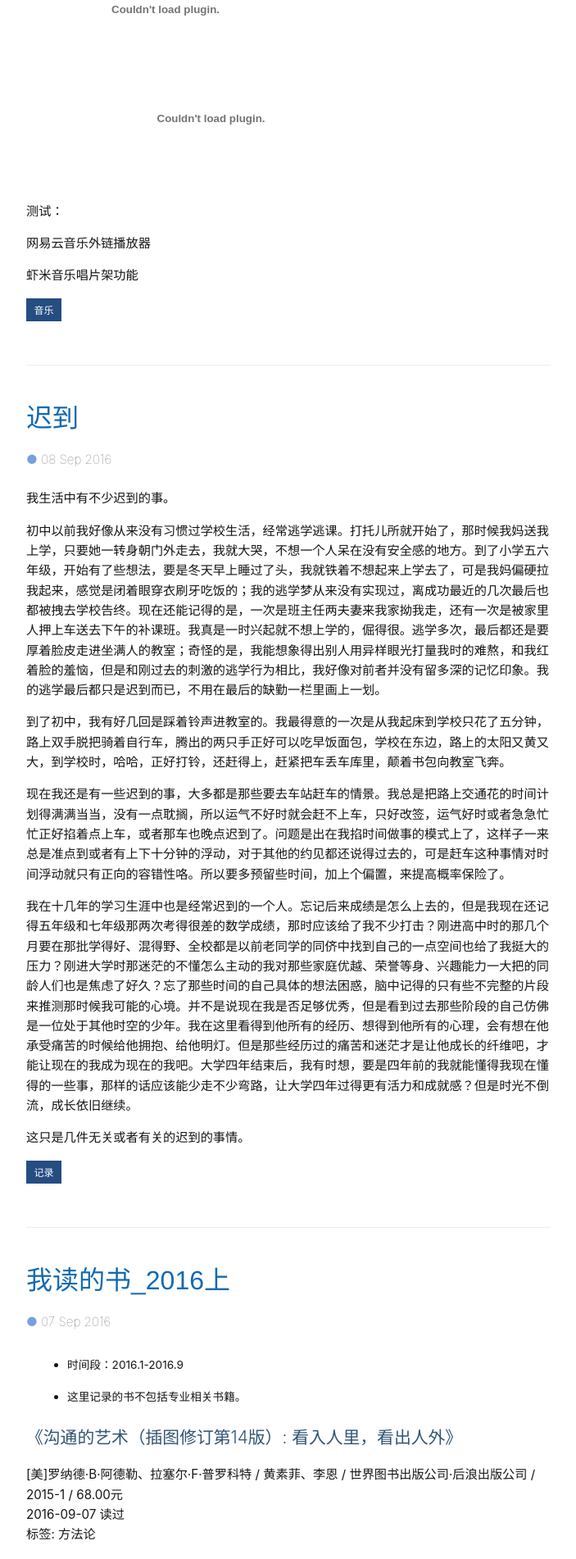
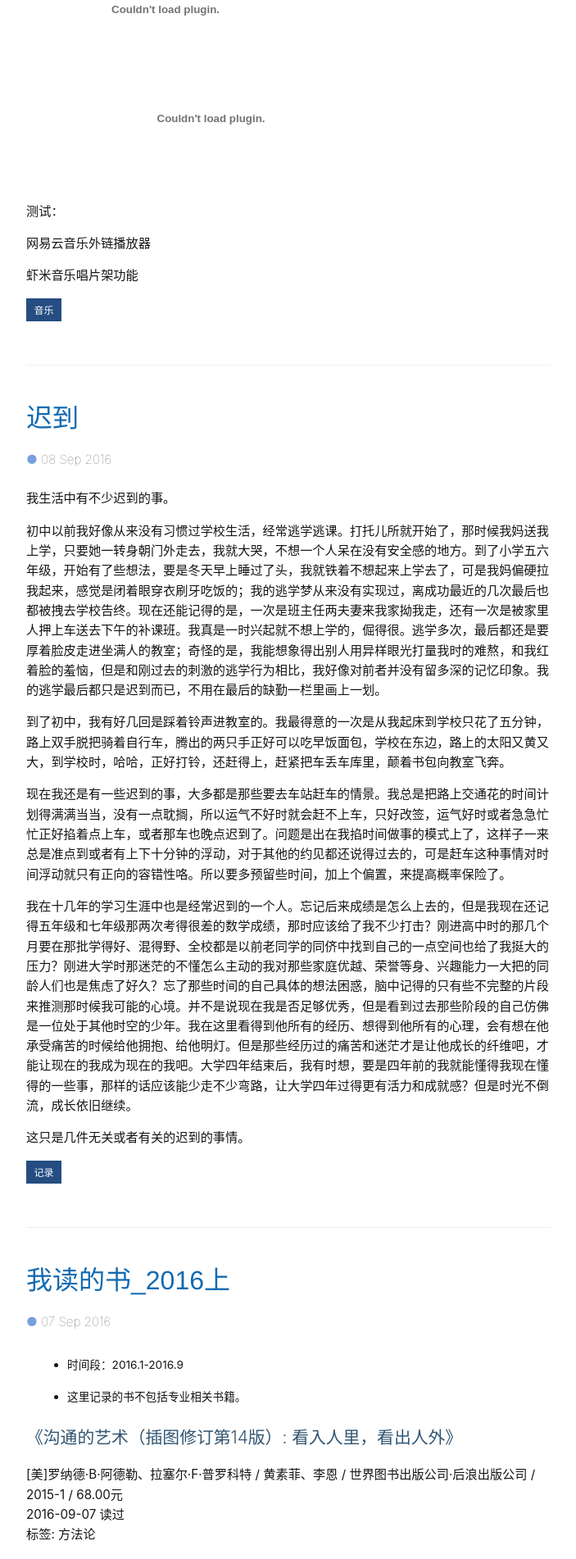
Before and after one commit to tumatu/tumatu.github.io, a Jekyll site: the page built from index.html, in a window 1280 px wide. Shown: the part 340-2242 px from the top of the page at 82% size, without its empty margins (288-991 px from the left). Built offline with Jekyll 4.4.1, drawn with Linux system fonts in a browser that asks for light colours; the list of posts is cut into pages by our own code; comment, search, counter and statistics services are not loaded.

Commit message:
css modify

```diff
--- a/css/main.css
+++ b/css/main.css
@@ -13,7 +13,8 @@
 }
 body {
     color: #141515;
-    font-family: -apple-system, ".SFNSText-Regular", "San Francisco", "Roboto", "Segoe UI", "Helvetica Neue", "Lucida Grande", sans-serif;
+    font-family: -apple-system,"Helvetica Neue",Arial,"PingFang SC","Hiragino Sans GB",STHeiti,"Microsoft YaHei","Microsoft JhengHei","Source Han Sans SC","Noto Sans CJK SC","Source Han Sans CN","Noto Sans SC","Source Han Sans TC","Noto Sans CJK TC","WenQuanYi Micro Hei",SimSun,sans-serif;
+    /*font-family: -apple-system, ".SFNSText-Regular", "San Francisco", "Roboto", "Segoe UI", "Helvetica Neue", "Lucida Grande", sans-serif;*/
     text-rendering: optimizeLegibility;
     overflow-y: scroll;
     overflow-x: hidden;
@@ -31,6 +32,7 @@
 #main h4 {
     line-height: 1.6em;
 }
+/*标题字体设置*/
 header {
     padding-bottom: 20px;
     padding-top: 20px;
@@ -52,6 +54,7 @@
 header h1 a:hover {
     color: #76a0dd;
 }
+/*导航条字体设置*/
 #nav_container {
     margin-left: auto;
     margin-right: auto;
```
